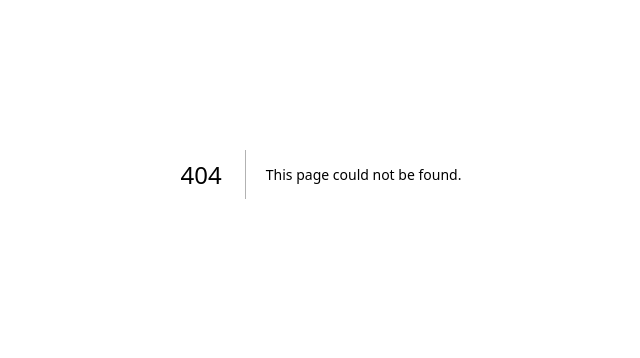
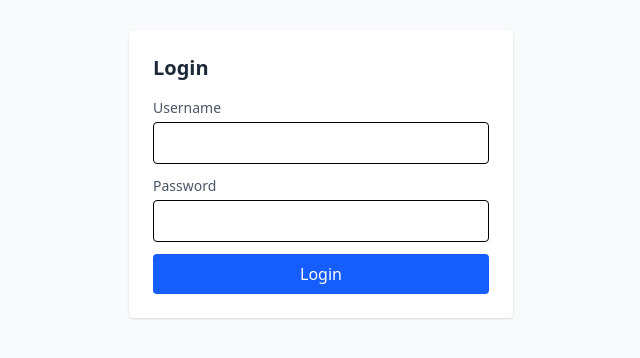
Before and after one commit to Shruti-291/Product-admin-dashboard, a Next.js app: page /login in a window 1280 px wide. Before the commit this address had no page. Shown: the part 226-584 px from the top of the page, without its empty margins (319-959 px from the left). Built offline with nearby package versions, Linux system fonts and the light colour scheme.

Commit message:
implemented login flow

```diff
--- /dev/null
+++ b/app/login/page.jsx
@@ -0,0 +1,72 @@
+"use client";
+
+import { useState } from "react";
+import { useRouter } from "next/navigation";
+import { login } from "@/services/authApi";
+
+export default function LoginPage() {
+  const router = useRouter();
+
+  const [username, setUsername] = useState("");
+  const [password, setPassword] = useState("");
+  const [error, setError] = useState("");
+  const [isLoading, setIsLoading] = useState(false);
+
+  const handleSubmit = async (e) => {
+    e.preventDefault();
+
+    if (isLoading) return; // guard against duplicate submissions
+
+    setError("");
+    setIsLoading(true);
+
+    try {
+      const data = await login(username, password);
+      localStorage.setItem("token", data.accessToken);
+      router.push("/products");
+    } catch (err) {
+      setError("Invalid username or password");
+    } finally {
+      setIsLoading(false);
+    }
+  };
+
+  return (
+    <main className="min-h-screen flex items-center justify-center bg-gray-50">
+      <form
+        onSubmit={handleSubmit}
+        className="w-full max-w-sm bg-white p-6 rounded shadow"
+      >
+        <h1 className="text-xl font-bold mb-4 text-gray-800">Login</h1>
+
+        <label className="block text-sm text-gray-600 mb-1">Username</label>
+        <input
+          type="text"
+          value={username}
+          onChange={(e) => setUsername(e.target.value)}
+          className="w-full border rounded px-3 py-2 mb-3"
+          required
+        />
+
+        <label className="block text-sm text-gray-600 mb-1">Password</label>
+        <input
+          type="password"
+          value={password}
+          onChange={(e) => setPassword(e.target.value)}
+          className="w-full border rounded px-3 py-2 mb-3"
+          required
+        />
+
+        {error && <p className="text-red-600 text-sm mb-3">{error}</p>}
+
+        <button
+          type="submit"
+          disabled={isLoading}
+          className="w-full bg-blue-600 text-white py-2 rounded disabled:opacity-50"
+        >
+          {isLoading ? "Logging in..." : "Login"}
+        </button>
+      </form>
+    </main>
+  );
+}
--- /dev/null
+++ b/lib/axios.js
@@ -0,0 +1,41 @@
+import axios from "axios";
+
+const axiosInstance = axios.create({
+  baseURL: "https://dummyjson.com",
+});
+
+// Request interceptor: attach the auth token (if any) to every request
+axiosInstance.interceptors.request.use(
+  (config) => {
+    if (typeof window !== "undefined") {
+      const token = localStorage.getItem("token");
+      if (token) {
+        config.headers.Authorization = `Bearer ${token}`;
+      }
+    }
+    return config;
+  },
+  (error) => {
+    return Promise.reject(error);
+  }
+);
+
+// Response interceptor: centralized error handling
+axiosInstance.interceptors.response.use(
+  (response) => {
+    return response;
+  },
+  (error) => {
+    if (error.response) {
+      console.error(
+        `API Error [${error.response.status}]:`,
+        error.response.data
+      );
+    } else {
+      console.error("Network/Unknown Error:", error.message);
+    }
+    return Promise.reject(error);
+  }
+);
+
+export default axiosInstance;
--- a/package.json
+++ b/package.json
@@ -9,6 +9,7 @@
     "lint": "eslint"
   },
   "dependencies": {
+    "axios": "^1.20.0",
     "next": "16.3.6",
     "react": "19.2.8",
     "react-dom": "19.2.8"
--- /dev/null
+++ b/services/authApi.js
@@ -0,0 +1,9 @@
+import axiosInstance from "@/lib/axios";
+
+export async function login(username, password) {
+  const response = await axiosInstance.post("/auth/login", {
+    username,
+    password,
+  });
+  return response.data;
+}
```
Also changed, not shown: 1 other file (tests, documents, lock files or other folders).
